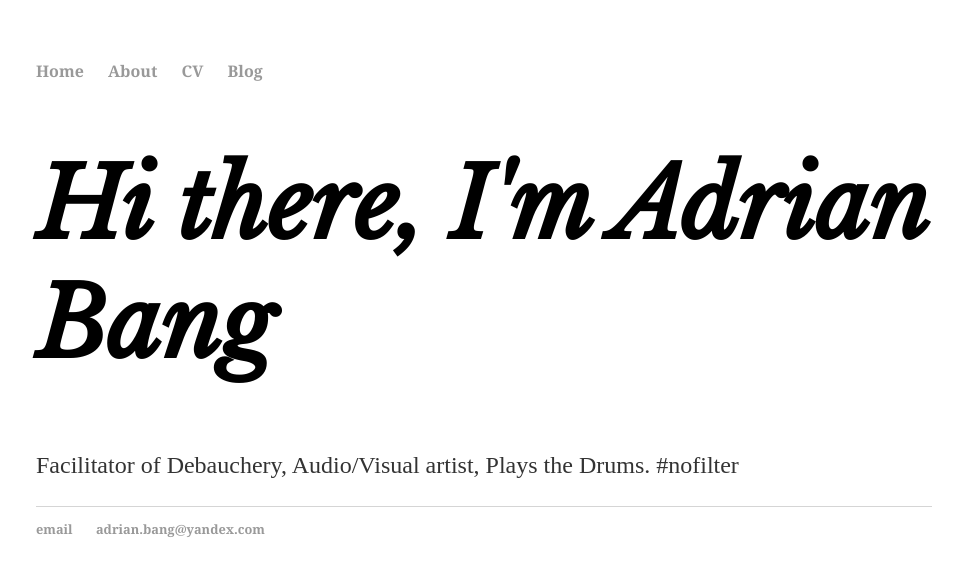
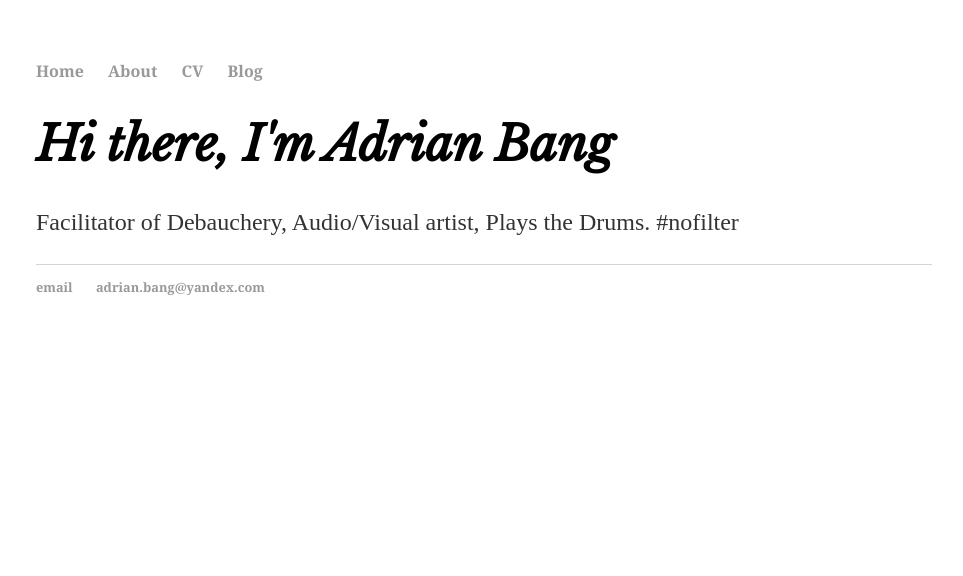
Before and after one commit to adrianbang/adrianbang.github.io, a plain HTML site: page index.htm in a window 1280 px wide. Shown: the whole page, without its empty margins (156-1119 px from the left). Drawn offline with nearby package versions, Linux system fonts and the light colour scheme.

Commit message:
Update main.css

```diff
--- a/css/main.css
+++ b/css/main.css
@@ -23,7 +23,7 @@ a:hover {
     text-decoration: underline;
 }
 h1 {
-    font-size: 6em;
+    font-size: 3em;
     font-family: 'Libre Baskerville', serif;
 }
 p {
```
